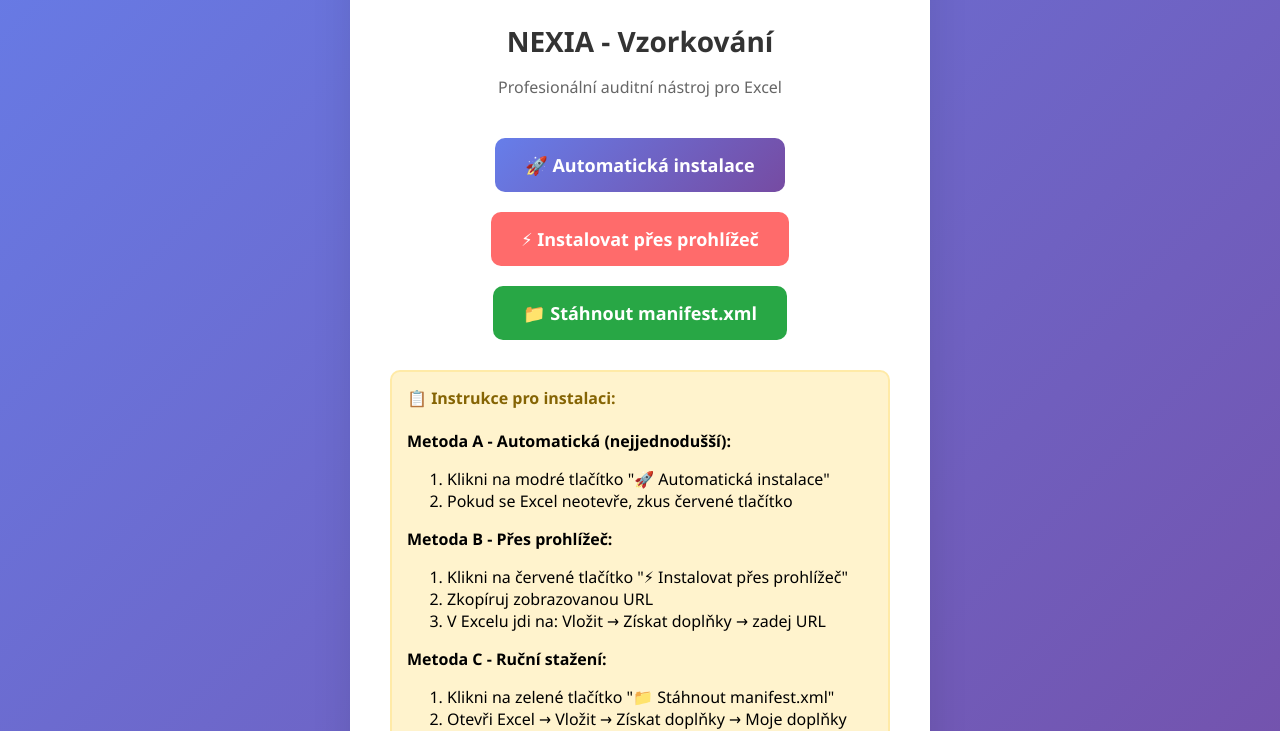
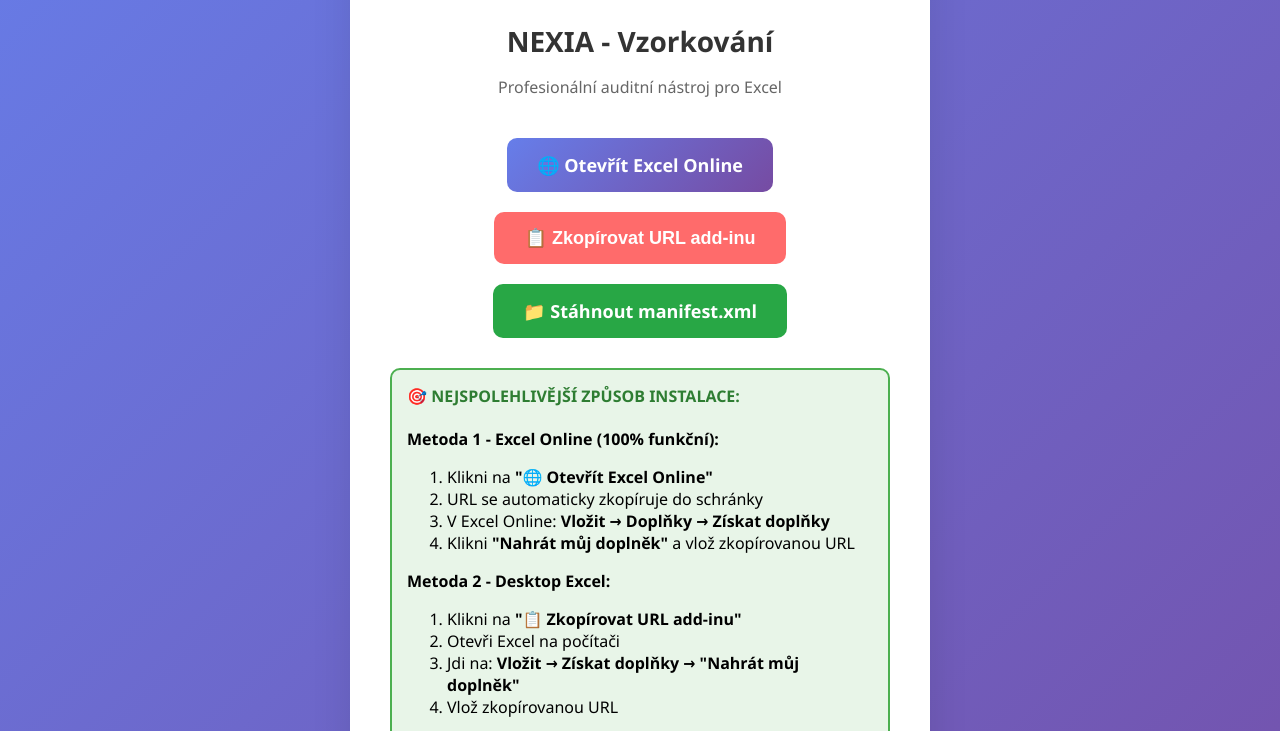
Before and after one commit to SirKolombus/nexia-sampling, a website built with webpack: page install.html in a window 1280 px wide. Shown: the part 232-963 px from the top of the page. Built offline with nearby package versions, Linux system fonts and the light colour scheme.

Commit message:
Replace problematic ms-excel protocol with reliable Office 365 methods

```diff
--- a/install.html
+++ b/install.html
@@ -104,91 +104,87 @@
         <h1>NEXIA - Vzorkování</h1>
         <p class="subtitle">Profesionální auditní nástroj pro Excel</p>
 
-        <a href="ms-excel:ofv|u|https://sirkolombus.github.io/nexia-sampling/manifest.xml" class="install-btn" onclick="fallbackInstall(event)">
-            🚀 Automatická instalace
+        <a href="https://office.com/launch/excel" target="_blank" class="install-btn" onclick="launchExcelOnline(event)">
+            🌐 Otevřít Excel Online
         </a>
 
-        <a href="https://sirkolombus.github.io/nexia-sampling/manifest.xml" target="_blank" class="install-btn" style="background: #ff6b6b;" onclick="openManifest(event)">
-            ⚡ Instalovat přes prohlížeč
-        </a>
+        <button class="install-btn" style="background: #ff6b6b;" onclick="copyManifestUrl()">
+            📋 Zkopírovat URL add-inu
+        </button>
 
         <a href="manifest.xml" download class="install-btn" style="background: #28a745;">
             📁 Stáhnout manifest.xml
         </a>
 
         <script>
-        function fallbackInstall(event) {
-            // Detekce prohlížeče a systému
-            var userAgent = navigator.userAgent;
-            var isMac = userAgent.includes('Mac');
-            var isWindows = userAgent.includes('Windows');
-            var isChrome = userAgent.includes('Chrome');
-            var isSafari = userAgent.includes('Safari') && !userAgent.includes('Chrome');
-            var isFirefox = userAgent.includes('Firefox');
+        function launchExcelOnline(event) {
+            event.preventDefault();
 
-            // Pokus o automatickou instalaci
-            setTimeout(function() {
-                var message = '💡 Pokud se Excel neotevřel automaticky:\n\n';
-
-                if (isMac) {
-                    message += 'Na macOS zkus:\n';
-                    message += '1. Červené tlačítko "⚡ Instalovat přes prohlížeč"\n';
-                    message += '2. Nebo zkopíruj URL a vlož ji přímo do Excelu\n\n';
-                }
-
-                if (isWindows) {
-                    message += 'Na Windows zkus:\n';
-                    message += '1. Pravým tlačítkem na modrý odkaz → "Kopírovat adresu odkazu"\n';
-                    message += '2. Excel → Vložit → Získat doplňky → vlož URL\n\n';
-                }
-
-                message += '3. Nebo použij zelené tlačítko "📁 Stáhnout manifest.xml"';
-
-                alert(message);
-            }, 2000);
-        }
-
-        function openManifest(event) {
             // Zkopírování URL do schránky
-            var url = 'https://sirkolombus.github.io/nexia-sampling/manifest.xml';
+            var manifestUrl = 'https://sirkolombus.github.io/nexia-sampling/manifest.xml';
 
             if (navigator.clipboard) {
-                navigator.clipboard.writeText(url).then(function() {
-                    alert('✅ URL zkopírována do schránky!\n\n' + url + '\n\nTed:\n1. Otevři Excel\n2. Vložit → Získat doplňky\n3. Vlož zkopírovanou URL');
+                navigator.clipboard.writeText(manifestUrl).then(function() {
+                    alert('✅ URL add-inu zkopírována!\n\n' + manifestUrl + '\n\n📋 POSTUP:\n1. Klikni OK pro otevření Excel Online\n2. Vytvoř nový sešit\n3. Vložit → Doplňky → Získat doplňky\n4. "Nahrát můj doplněk" → vlož zkopírovanou URL');
+
+                    // Otevření Excel Online
+                    window.open('https://office.com/launch/excel', '_blank');
                 }).catch(function() {
-                    showManualInstructions(url);
+                    showExcelOnlineInstructions(manifestUrl);
                 });
             } else {
-                showManualInstructions(url);
+                showExcelOnlineInstructions(manifestUrl);
             }
         }
 
-        function showManualInstructions(url) {
-            alert('💡 Zkopíruj tuto URL do Excelu:\n\n' + url + '\n\n1. Otevři Excel\n2. Vložit → Získat doplňky\n3. Vlož URL výše');
+        function copyManifestUrl() {
+            var manifestUrl = 'https://sirkolombus.github.io/nexia-sampling/manifest.xml';
+
+            if (navigator.clipboard) {
+                navigator.clipboard.writeText(manifestUrl).then(function() {
+                    alert('✅ URL zkopírována do schránky!\n\n' + manifestUrl + '\n\n📋 JAK NAINSTALOVAT:\n\n🖥️ DESKTOP EXCEL:\n1. Otevři Excel\n2. Vložit → Získat doplňky\n3. "Nahrát můj doplněk" → vlož URL\n\n🌐 EXCEL ONLINE:\n1. Jdi na office.com\n2. Otevři Excel Online\n3. Vložit → Doplňky → Získat doplňky\n4. "Nahrát můj doplněk" → vlož URL');
+                }).catch(function() {
+                    showManualCopy(manifestUrl);
+                });
+            } else {
+                showManualCopy(manifestUrl);
+            }
+        }
+
+        function showExcelOnlineInstructions(url) {
+            alert('� Zkopíruj URL a pokračuj:\n\n' + url + '\n\n1. Jdi na office.com\n2. Otevři Excel Online\n3. Vložit → Doplňky → vlož URL výše');
+            window.open('https://office.com/launch/excel', '_blank');
+        }
+
+        function showManualCopy(url) {
+            alert('📋 Zkopíruj tuto URL:\n\n' + url + '\n\nPak jdi do Excelu:\nVložit → Získat doplňky → "Nahrát můj doplněk" → vlož URL');
         }
         </script>
 
-        <div style="background: #fff3cd; border: 2px solid #ffeaa7; border-radius: 10px; padding: 15px; margin: 20px 0; text-align: left;">
-            <h4 style="margin-top: 0; color: #856404;">📋 Instrukce pro instalaci:</h4>
+        <div style="background: #e8f5e8; border: 2px solid #4caf50; border-radius: 10px; padding: 15px; margin: 20px 0; text-align: left;">
+            <h4 style="margin-top: 0; color: #2e7d32;">🎯 NEJSPOLEHLIVĚJŠÍ ZPŮSOB INSTALACE:</h4>
 
-            <p><strong>Metoda A - Automatická (nejjednodušší):</strong></p>
+            <p><strong>Metoda 1 - Excel Online (100% funkční):</strong></p>
             <ol>
-                <li>Klikni na modré tlačítko "🚀 Automatická instalace"</li>
-                <li>Pokud se Excel neotevře, zkus červené tlačítko</li>
+                <li>Klikni na <strong>"🌐 Otevřít Excel Online"</strong></li>
+                <li>URL se automaticky zkopíruje do schránky</li>
+                <li>V Excel Online: <strong>Vložit → Doplňky → Získat doplňky</strong></li>
+                <li>Klikni <strong>"Nahrát můj doplněk"</strong> a vlož zkopírovanou URL</li>
             </ol>
 
-            <p><strong>Metoda B - Přes prohlížeč:</strong></p>
+            <p><strong>Metoda 2 - Desktop Excel:</strong></p>
             <ol>
-                <li>Klikni na červené tlačítko "⚡ Instalovat přes prohlížeč"</li>
-                <li>Zkopíruj zobrazovanou URL</li>
-                <li>V Excelu jdi na: Vložit → Získat doplňky → zadej URL</li>
+                <li>Klikni na <strong>"📋 Zkopírovat URL add-inu"</strong></li>
+                <li>Otevři Excel na počítači</li>
+                <li>Jdi na: <strong>Vložit → Získat doplňky → "Nahrát můj doplněk"</strong></li>
+                <li>Vlož zkopírovanou URL</li>
             </ol>
 
-            <p><strong>Metoda C - Ruční stažení:</strong></p>
+            <p><strong>Metoda 3 - Ruční stažení:</strong></p>
             <ol>
-                <li>Klikni na zelené tlačítko "📁 Stáhnout manifest.xml"</li>
-                <li>Otevři Excel → Vložit → Získat doplňky → Moje doplňky</li>
-                <li>Klikni "Nahrát můj doplněk" a vyber stažený soubor</li>
+                <li>Klikni na <strong>"📁 Stáhnout manifest.xml"</strong></li>
+                <li>V Excelu: <strong>Vložit → Získat doplňky → Moje doplňky</strong></li>
+                <li><strong>"Nahrát můj doplněk"</strong> a vyber stažený soubor</li>
             </ol>
         </div>
 
```
